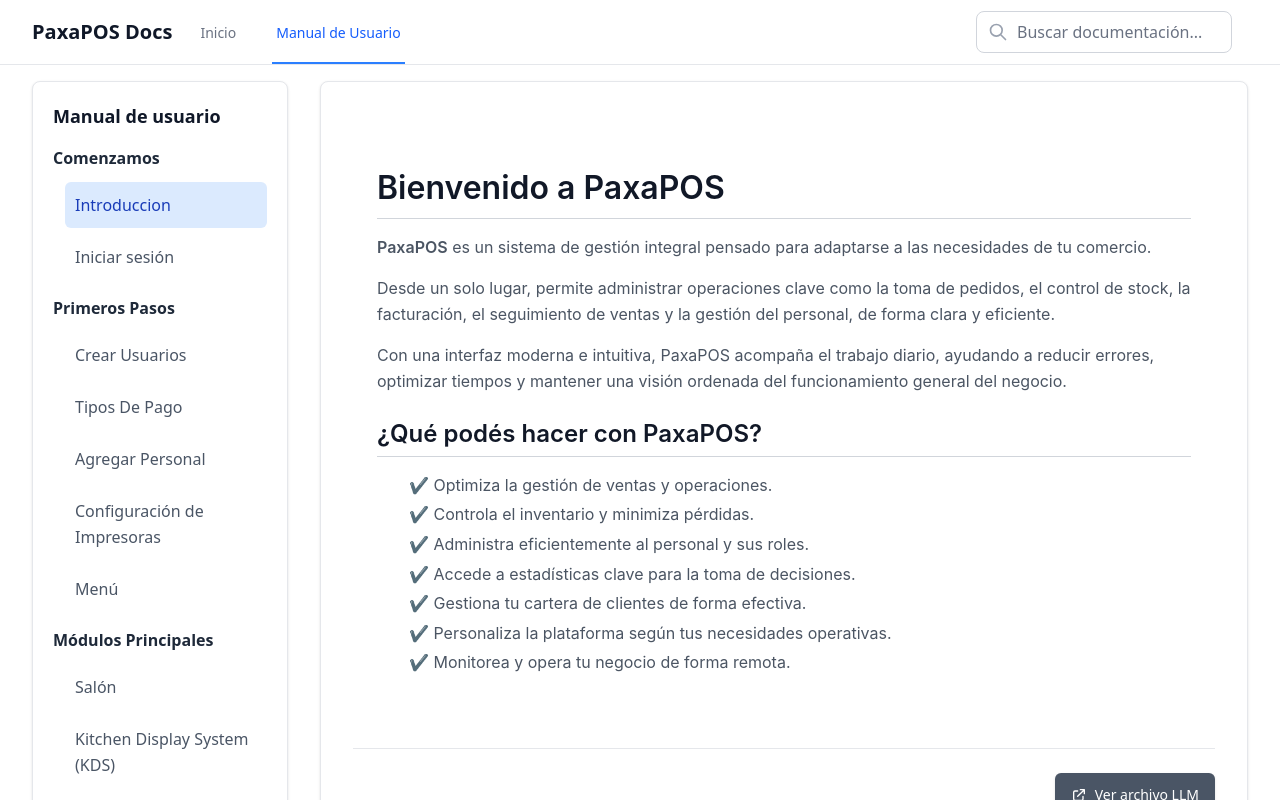
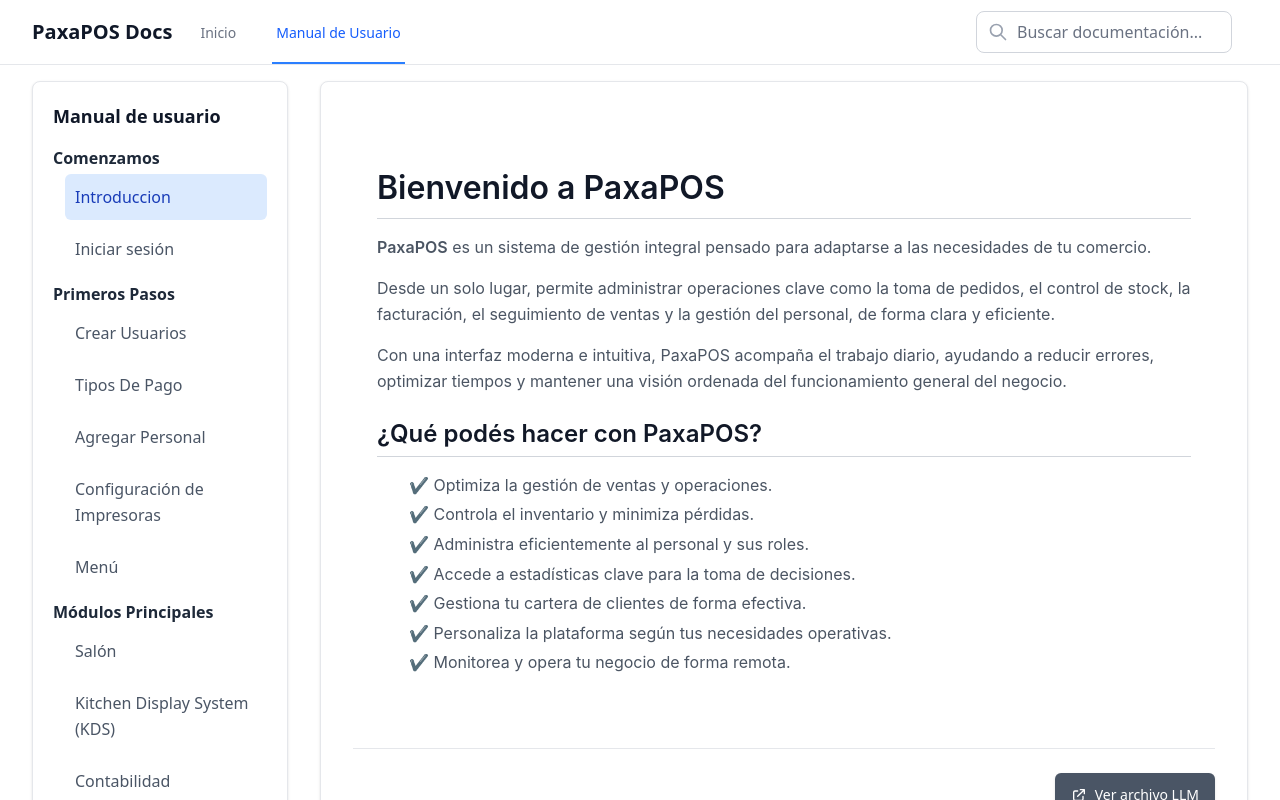
Before and after one commit to paxapos/documentation, a SvelteKit app: page /user-guide in a window 1280 px wide. Shown: the top 800 px of the page. Built offline with nearby package versions, Linux system fonts and the light colour scheme.

Commit message:
fix: ajustar espaciado en el sidebar para mejorar la presentación en pantallas grandes

```diff
--- a/src/routes/user-guide/+page.svelte
+++ b/src/routes/user-guide/+page.svelte
@@ -245,8 +245,8 @@
                 <!-- Sidebar tradicional para desktop (visible solo en pantallas grandes) -->
                 <nav class="hidden lg:block">
                     {#each grouped_content as group}
-                        <div class="mb-3 sm:mb-4">
-                            <h4 class="mb-2 sm:mb-3 font-semibold text-gray-800 dark:text-gray-200 text-xs sm:text-sm md:text-base">{group.folder}</h4>
+                        <div class="mb-3 sm:mb-2.5">
+                            <h4 class="mb-2 sm:mb-1 font-semibold text-gray-800 dark:text-gray-200 text-xs sm:text-sm md:text-base">{group.folder}</h4>
                             <nav class="space-y-1 sm:space-y-1.5 pl-2 sm:pl-3">
                                 {#each group.items as item}
                                     <button
```
